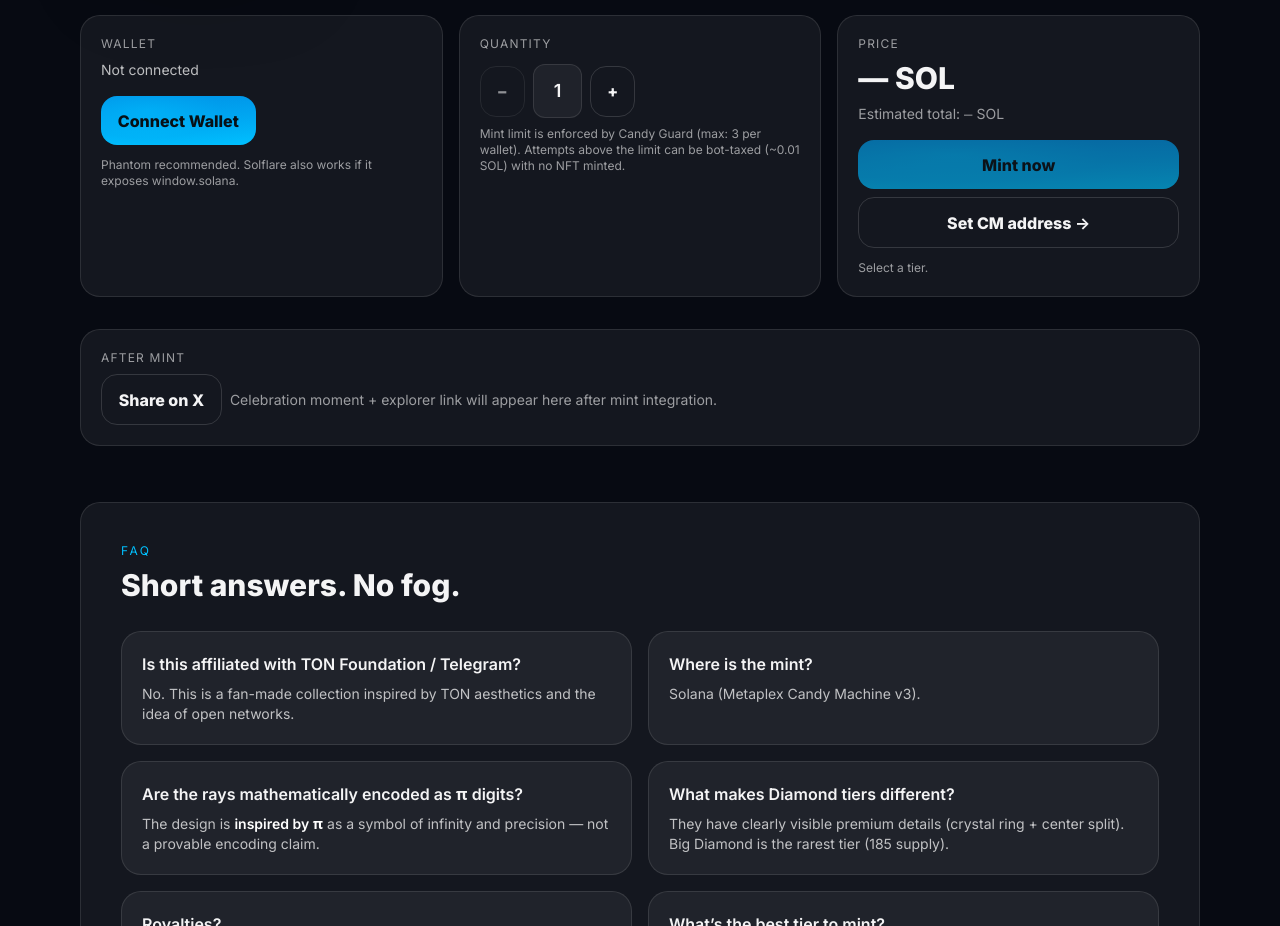
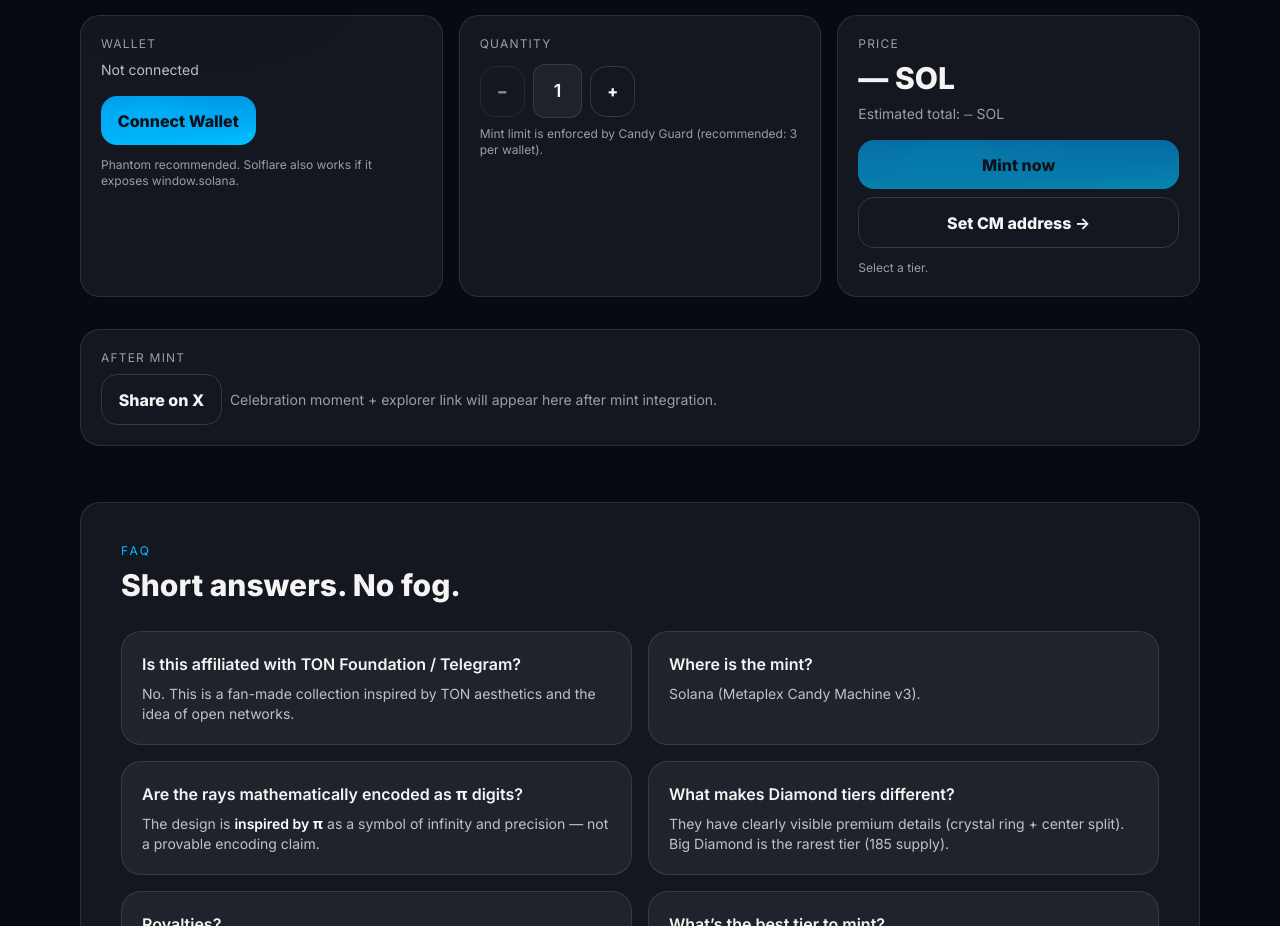
Before and after one commit to lucas555-ops/Ton-Fans-V2, a website: page index.html in a window 1280 px wide. Shown: the part 5220-6146 px from the top of the page. Drawn offline with nearby package versions, Linux system fonts and the light colour scheme.

Commit message:
Update index.html

```diff
--- a/index.html
+++ b/index.html
@@ -603,7 +603,7 @@
             <div class="px-5 py-3 rounded-xl border border-white/10 bg-white/5 text-lg font-semibold" id="qty">1</div>
             <button id="qtyPlus" class="btn-ghost px-4">+</button>
           </div>
-          <div class="mt-2 text-xs muted2">Mint limit is enforced by Candy Guard (max: 3 per wallet). Attempts above the limit can be bot-taxed (~0.01 SOL) with no NFT minted.</div>
+          <div class="mt-2 text-xs muted2">Mint limit is enforced by Candy Guard (recommended: 3 per wallet).</div>
         </div>
 
         <div class="card p-5">
```
